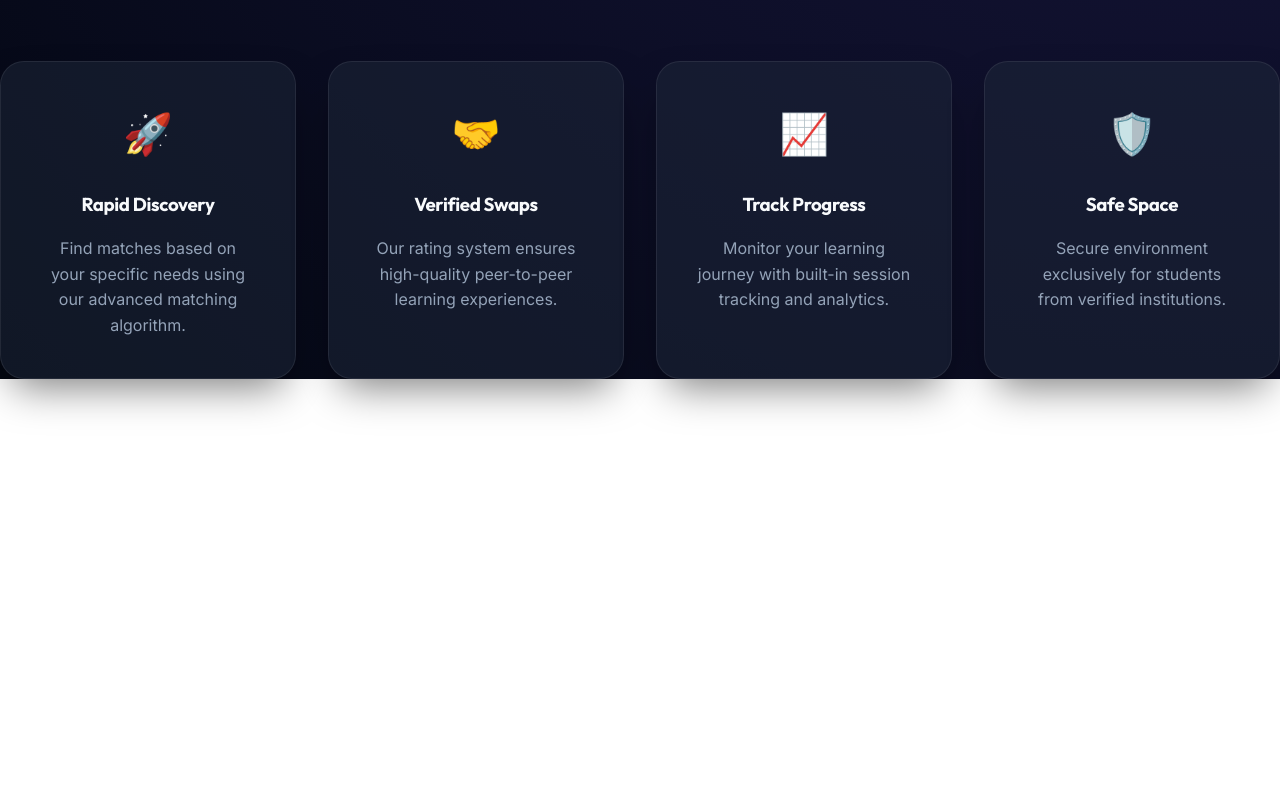
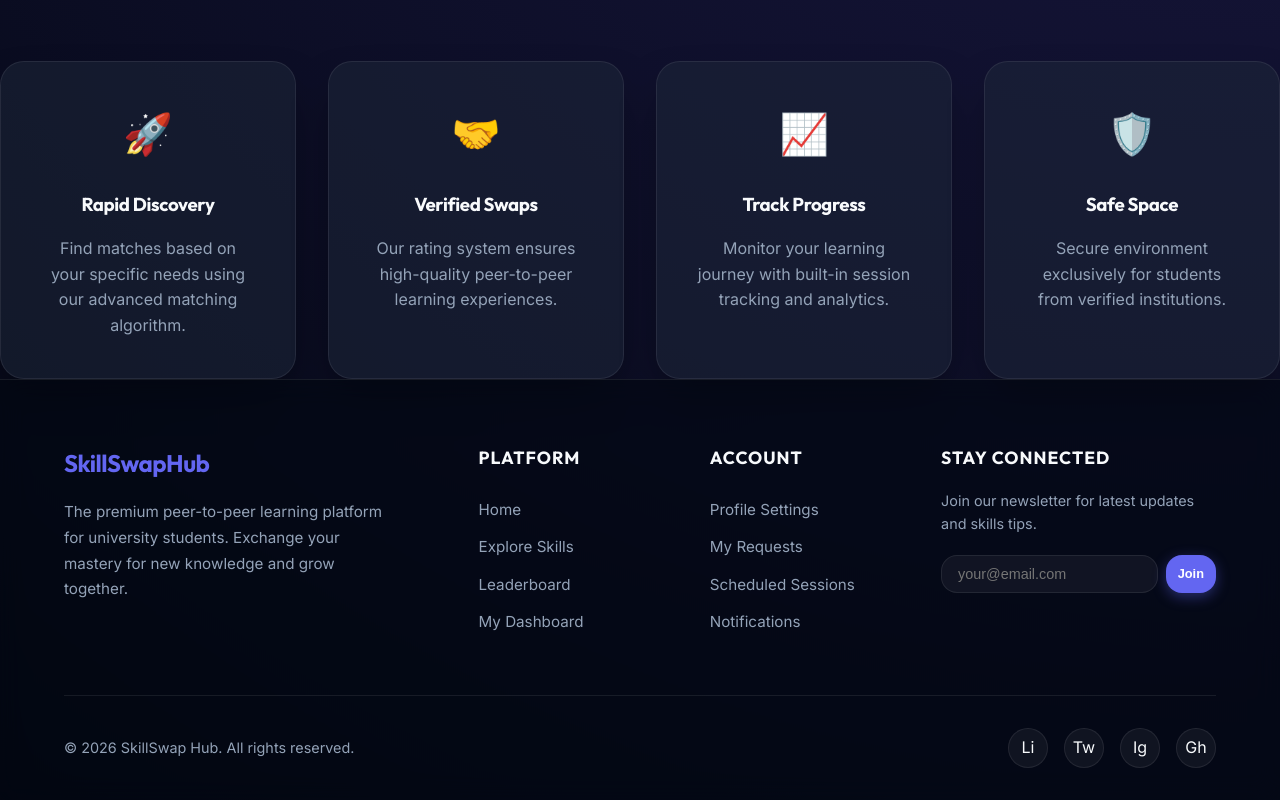
Before and after one commit to sheikhumaryounas/skillswap-hub, a React (Create React App) app in the folder frontend/: page / in a window 1280 px wide. Shown: the part 907-1707 px from the top of the page. Before the commit the page ends 1286 px from the top, so only its background shows below. Built offline with nearby package versions, Linux system fonts and the light colour scheme.

Commit message:
UI: Added a premium, modern footer to all pages

```diff
--- a/frontend/src/App.js
+++ b/frontend/src/App.js
@@ -16,6 +16,7 @@ import Leaderboard from './pages/Leaderboard';
 import Notifications from './pages/Notifications';
 // Components
 import Navbar from './components/common/Navbar';
+import Footer from './components/common/Footer';
 
 // Protected Route Component
 const ProtectedRoute = ({ children }) => {
@@ -119,6 +120,7 @@ function App() {
               <Route path="*" element={<Navigate to="/" />} />
             </Routes>
           </div>
+          <Footer />
         </div>
       </Router>
     </AuthProvider>
--- /dev/null
+++ b/frontend/src/assets/Footer.css
@@ -0,0 +1,141 @@
+.footer {
+  margin-top: auto;
+  background: rgba(3, 7, 18, 0.6);
+  backdrop-filter: blur(12px);
+  -webkit-backdrop-filter: blur(12px);
+  border-top: 1px solid var(--glass-border);
+  padding: 64px 0 32px;
+  color: var(--text-main);
+  position: relative;
+  z-index: 10;
+}
+
+.footer-grid {
+  display: grid;
+  grid-template-columns: 2fr 1fr 1fr 1.5fr;
+  gap: 48px;
+  margin-bottom: 48px;
+}
+
+.footer-brand h2 {
+  font-size: 1.5rem;
+  margin-bottom: 16px;
+  color: var(--primary);
+}
+
+.footer-brand p {
+  color: var(--text-muted);
+  font-size: 0.95rem;
+  max-width: 320px;
+  line-height: 1.7;
+}
+
+.footer-section h4 {
+  font-size: 1.1rem;
+  margin-bottom: 24px;
+  text-transform: uppercase;
+  letter-spacing: 1px;
+}
+
+.footer-section ul {
+  list-style: none;
+  padding: 0;
+  margin: 0;
+}
+
+.footer-section ul li {
+  margin-bottom: 12px;
+}
+
+.footer-section ul li a {
+  color: var(--text-muted);
+  text-decoration: none;
+  font-size: 0.95rem;
+  transition: all 0.2s;
+}
+
+.footer-section ul li a:hover {
+  color: var(--primary);
+  padding-left: 4px;
+}
+
+.footer-newsletter h4 {
+  margin-bottom: 16px;
+}
+
+.footer-newsletter p {
+  color: var(--text-muted);
+  font-size: 0.9rem;
+  margin-bottom: 20px;
+}
+
+.newsletter-form {
+  display: flex;
+  gap: 8px;
+}
+
+.newsletter-form input {
+  flex: 1;
+  background: rgba(255, 255, 255, 0.05);
+  border: 1px solid var(--glass-border);
+  padding: 10px 16px;
+  border-radius: var(--radius-md);
+  color: white;
+  font-size: 0.9rem;
+}
+
+.footer-bottom {
+  border-top: 1px solid var(--glass-border);
+  padding-top: 32px;
+  display: flex;
+  justify-content: space-between;
+  align-items: center;
+  flex-wrap: wrap;
+  gap: 24px;
+}
+
+.footer-bottom p {
+  color: var(--text-muted);
+  font-size: 0.9rem;
+}
+
+.social-links {
+  display: flex;
+  gap: 16px;
+}
+
+.social-icon {
+  width: 40px;
+  height: 40px;
+  background: rgba(255, 255, 255, 0.05);
+  border-radius: 50%;
+  display: flex;
+  align-items: center;
+  justify-content: center;
+  text-decoration: none;
+  color: var(--text-main);
+  transition: all 0.2s;
+  border: 1px solid var(--glass-border);
+}
+
+.social-icon:hover {
+  background: var(--primary);
+  transform: translateY(-4px);
+}
+
+@media (max-width: 968px) {
+  .footer-grid {
+    grid-template-columns: 1fr 1fr;
+  }
+}
+
+@media (max-width: 600px) {
+  .footer-grid {
+    grid-template-columns: 1fr;
+    gap: 32px;
+  }
+  .footer-bottom {
+    flex-direction: column;
+    text-align: center;
+  }
+}
--- /dev/null
+++ b/frontend/src/components/common/Footer.js
@@ -0,0 +1,62 @@
+import React from 'react';
+import { Link } from 'react-router-dom';
+import '../../assets/Footer.css';
+
+const Footer = () => {
+  return (
+    <footer className="footer">
+      <div className="container">
+        <div className="footer-grid">
+          <div className="footer-brand">
+            <h2>SkillSwap<span>Hub</span></h2>
+            <p>
+              The premium peer-to-peer learning platform for university students.
+              Exchange your mastery for new knowledge and grow together.
+            </p>
+          </div>
+
+          <div className="footer-section">
+            <h4>Platform</h4>
+            <ul>
+              <li><Link to="/">Home</Link></li>
+              <li><Link to="/users">Explore Skills</Link></li>
+              <li><Link to="/leaderboard">Leaderboard</Link></li>
+              <li><Link to="/dashboard">My Dashboard</Link></li>
+            </ul>
+          </div>
+
+          <div className="footer-section">
+            <h4>Account</h4>
+            <ul>
+              <li><Link to="/profile">Profile Settings</Link></li>
+              <li><Link to="/requests">My Requests</Link></li>
+              <li><Link to="/sessions">Scheduled Sessions</Link></li>
+              <li><Link to="/notifications">Notifications</Link></li>
+            </ul>
+          </div>
+
+          <div className="footer-section footer-newsletter">
+            <h4>Stay Connected</h4>
+            <p>Join our newsletter for latest updates and skills tips.</p>
+            <div className="newsletter-form">
+              <input type="email" placeholder="your@email.com" />
+              <button className="btn btn-primary btn-small">Join</button>
+            </div>
+          </div>
+        </div>
+
+        <div className="footer-bottom">
+          <p>&copy; {new Date().getFullYear()} SkillSwap Hub. All rights reserved.</p>
+          <div className="social-links">
+            <a href="#" className="social-icon">Li</a>
+            <a href="#" className="social-icon">Tw</a>
+            <a href="#" className="social-icon">Ig</a>
+            <a href="#" className="social-icon">Gh</a>
+          </div>
+        </div>
+      </div>
+    </footer>
+  );
+};
+
+export default Footer;
```
